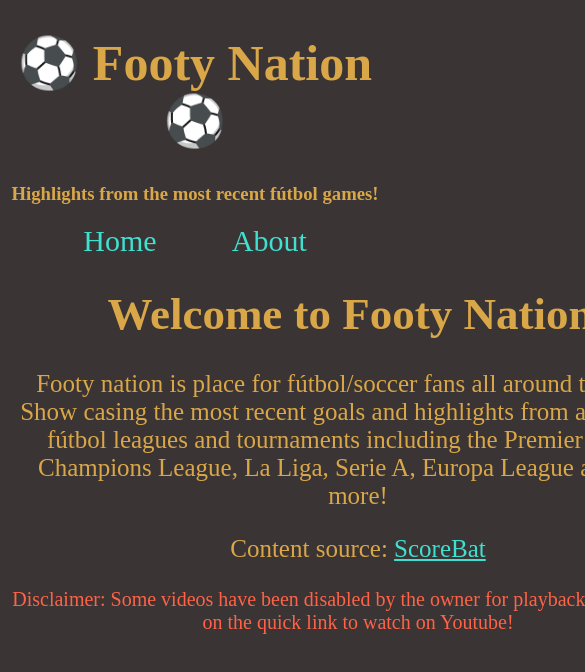
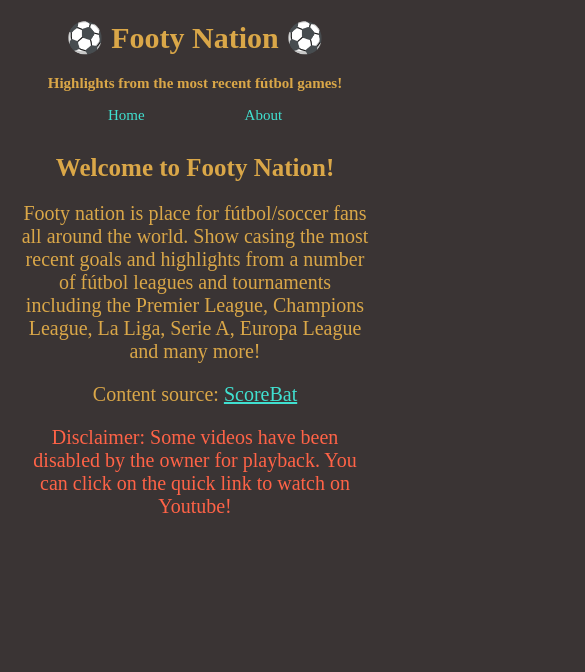
Before and after one commit to c1894p/footy-nation, a React (Create React App) app: page /about in a window 390 px wide. Shown: the top 672 px of the page, 585 px wide, since content can reach past the window. Built offline with nearby package versions, Linux system fonts and the light colour scheme; no server answers; a web font is replaced by a local one.

Commit message:
media query

```diff
--- a/src/App.css
+++ b/src/App.css
@@ -148,7 +148,6 @@
   color: tomato;
 }
 
-
 .highlight-container {
   animation: highlightFade ease-in 1s;
   animation-iteration-count: 1;
@@ -163,3 +162,81 @@
     opacity: 1;
   }
 }
+
+@media (max-width: 450px) {
+  .head {
+    font-size: 30px;
+  }
+
+  .sub-head {
+    font-size: 15px;
+  }
+
+  .nav {
+    font-size: 15px;
+  }
+
+  .data-container {
+    width: 350px;
+  }
+
+  .img-container {
+    width: 300px;
+  }
+
+  .poster {
+    width: 200px;
+    height: 150px;
+  }
+
+  .match-title {
+    font-size: 15px;
+  }
+
+  .highlight-title {
+    font-size: 20px;
+  }
+
+  .video-container {
+    width: 350px;
+    height: 150px;
+  }
+
+  .about-container {
+    width: 350px;
+  }
+
+  .about-head {
+    font-size: 25px;
+  }
+
+  .a, .disclaimer {
+    font-size: 20px;
+  }
+
+}
+
+
+@media (max-width: 550px) {
+  .highlight-title {
+    font-size: 20px;
+  }
+
+  .video-container {
+    width: 450px;
+    height: 150px;
+  }
+
+  .about-container {
+    width: 350px;
+  }
+
+  .about-head {
+    font-size: 25px;
+  }
+
+  .a, .disclaimer {
+    font-size: 20px;
+  }
+
+}
--- a/src/App.js
+++ b/src/App.js
@@ -25,8 +25,10 @@ function App() {
       <Route exact path="/about" component={About} />
       <Route
         path="/main/:title"
-        render={(routerProps) => (
-          <Highlights data={apiData} match={routerProps.match}/>
+        // routerProps
+        // match={routerProps.match}
+        render={() => (
+          <Highlights data={apiData} />
         )}
       />
 
--- a/src/components/Highlights.js
+++ b/src/components/Highlights.js
@@ -1,8 +1,9 @@
 import React from "react";
+import {useParams} from 'react-router-dom'
 
 
-export const Highlights = ({ data, match }) => {
-  const title = match.params.title;
+export const Highlights = ({ data }) => {
+  const { title } = useParams()
 
   console.log(data);
 
```
